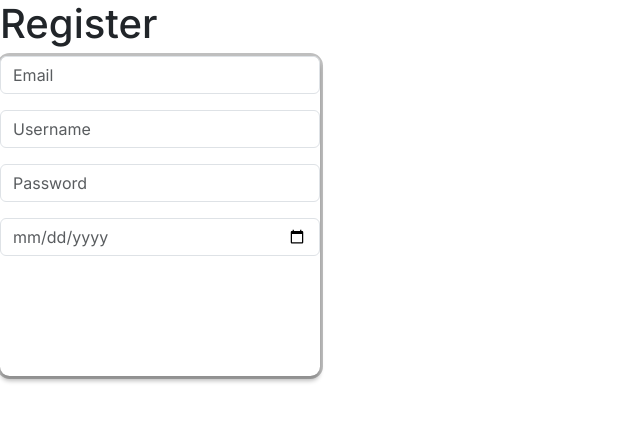
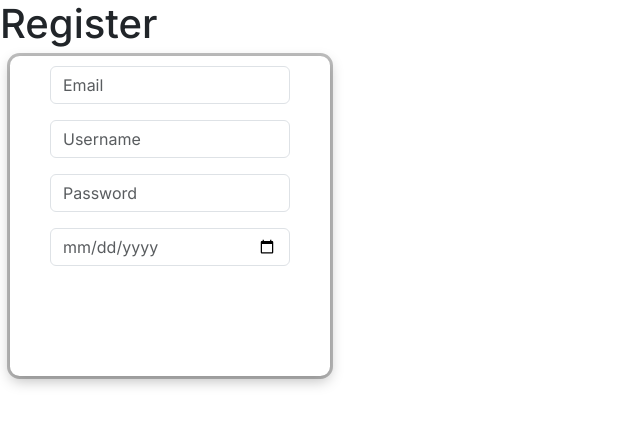
Before and after one commit to keyprocedure/social-playlist-network, a Next.js app in the folder application/beatlink/: page /register in a window 1280 px wide. Shown: the top 426 px of the page, without its empty margins (0-640 px from the left). Built offline with nearby package versions, Linux system fonts and the light colour scheme.

Commit message:
center input items in container, make inputs 75% of the container's width, and add some margin to the top of the container

```diff
--- a/application/beatlink/src/app/components/RegisterPage/RegisterPageLayout.js
+++ b/application/beatlink/src/app/components/RegisterPage/RegisterPageLayout.js
@@ -29,7 +29,7 @@ export default function RegisterPageLayout() {
 			<h1>Register</h1>
       <div className="form-container">
 
-        <div className="d-flex flex-column justify-content-center">
+        <div className="d-flex flex-column">
           <div className="input-group mb-3">
             <CustomInput
               type={"email"}
--- a/application/beatlink/src/app/components/css/RegisterPageLayout.css
+++ b/application/beatlink/src/app/components/css/RegisterPageLayout.css
@@ -1,9 +1,20 @@
 .form-container {
-	width: 20rem;
-	height: 20rem;
+  width: 20rem;
+  height: 20rem;
   display: inline-block;
   border-radius: 3%;
-  box-shadow: 0px 5px 4px rgba(0, 0, 0, 0.25);
+  box-shadow: 0px 5px 14px rgba(0, 0, 0, 0.25);
   background-color: #ffffff;
   outline: solid rgba(0, 0, 0, .25);
+  margin-left: 10px;
 }
+
+.flex-column {
+  justify-content: center;
+  align-items: center;
+  margin-top: 3%;
+}
+
+.input-group {
+  width: 75%;
+}
```
